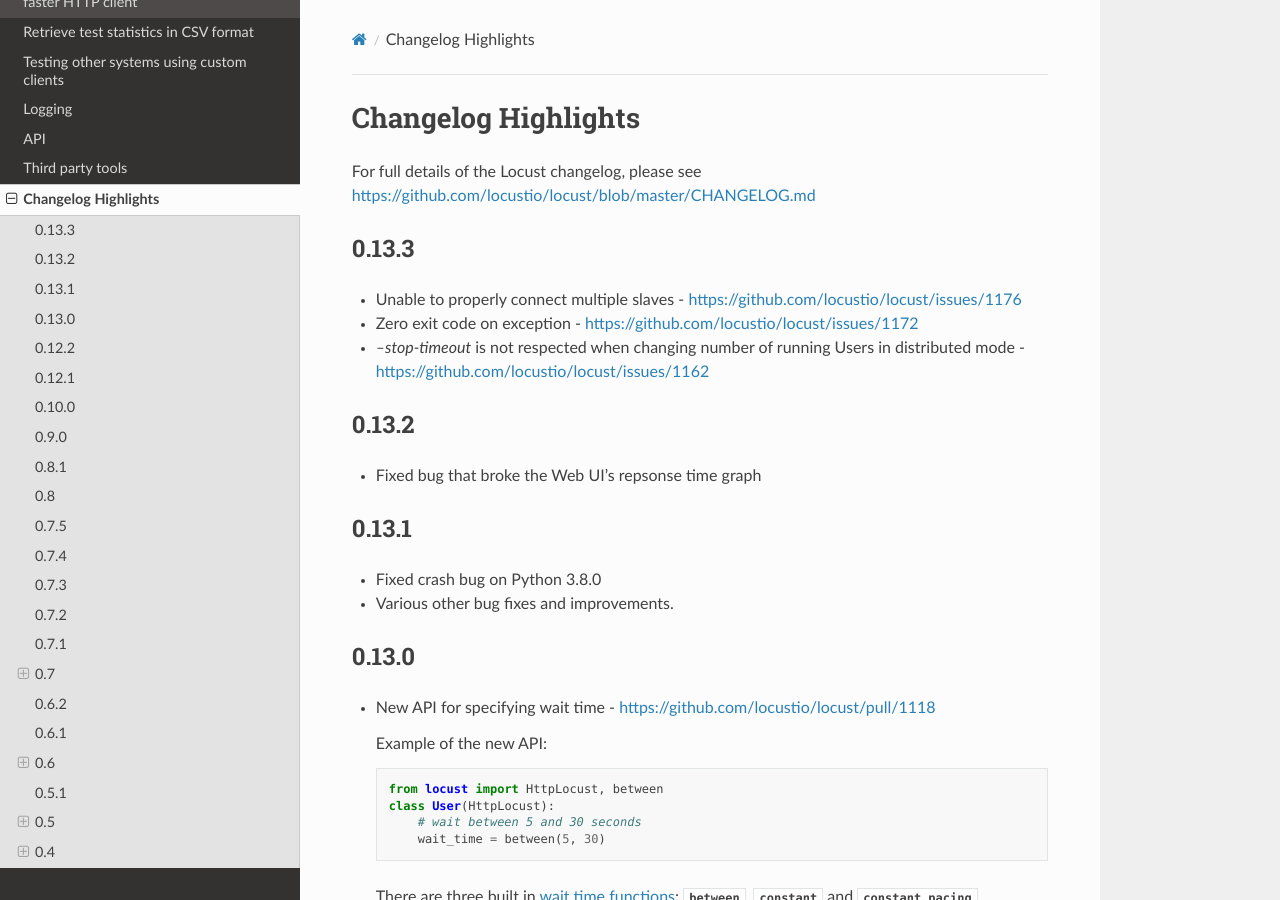
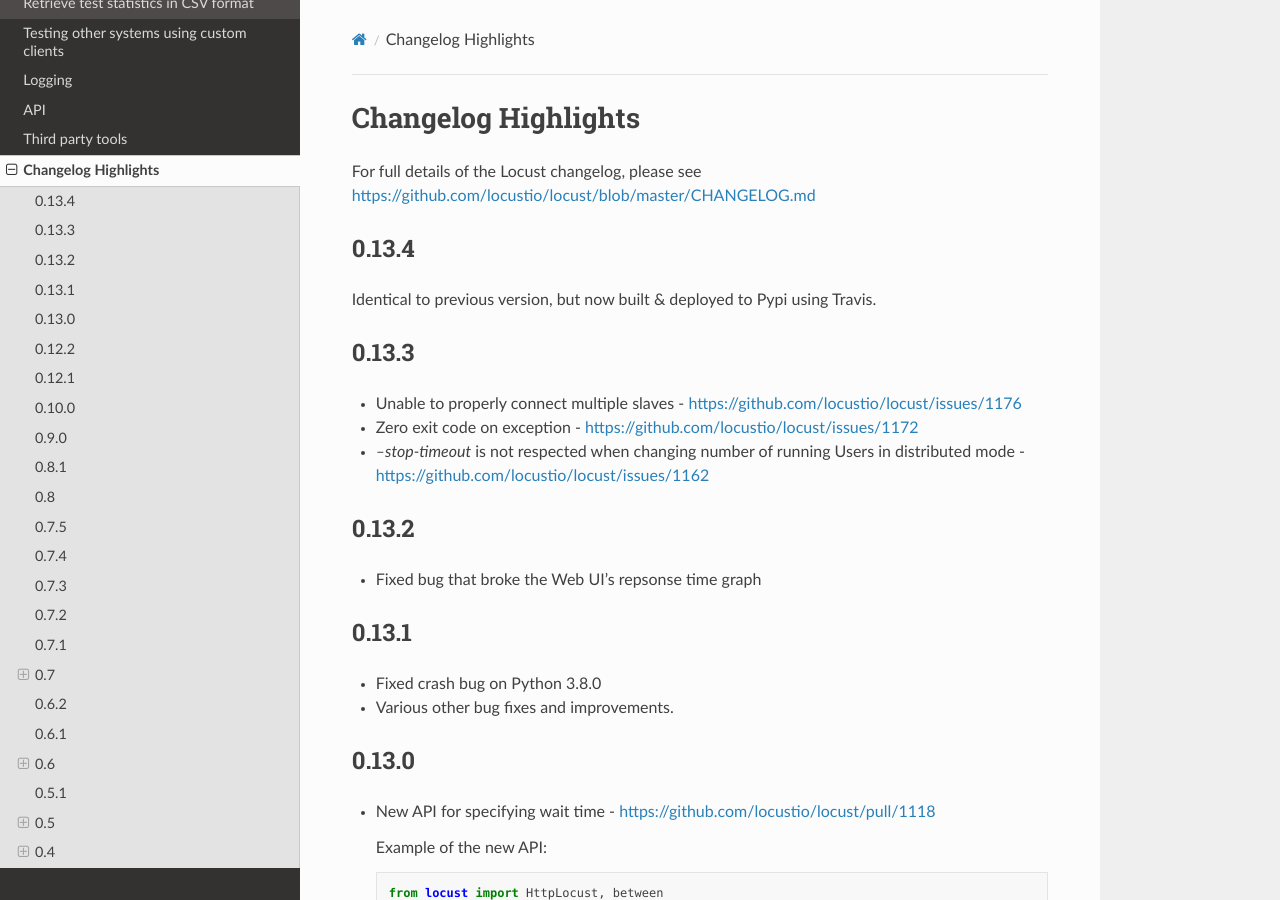
Before and after one commit to locustio/locust, a Sphinx documentation site: the page built from docs/changelog.rst, in a window 1280 px wide and 900 px high. Built offline with Sphinx 7.4.7 and the Read the Docs theme 2.0.0, drawn with Linux system fonts in a browser that asks for light colours; pages that are not in the unit, such as notebooks, are missing from menus; some of the changed text lies outside the part shown.

Commit message:
Bump version. Essentially the same code as 0.13.3, but this will be pushed to pypi using travis! Added a missing entry for previous version in changelog.

```diff
--- a/docs/changelog.rst
+++ b/docs/changelog.rst
@@ -3,6 +3,11 @@
 ####################
 
 For full details of the Locust changelog, please see https://github.com/locustio/locust/blob/master/CHANGELOG.md
+
+0.13.4
+======
+
+Identical to previous version, but now built & deployed to Pypi using Travis.
 
 0.13.3
 ======
--- a/locust/__init__.py
+++ b/locust/__init__.py
@@ -2,4 +2,4 @@
 from .exception import InterruptTaskSet, ResponseError, RescheduleTaskImmediately
 from .wait_time import between, constant, constant_pacing
 
-__version__ = "0.13.3"
+__version__ = "0.13.4"
```
Also changed, not shown: CHANGELOG.md (+1 -0 lines).
